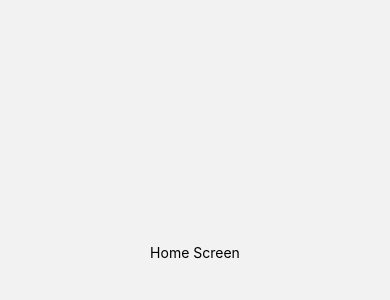
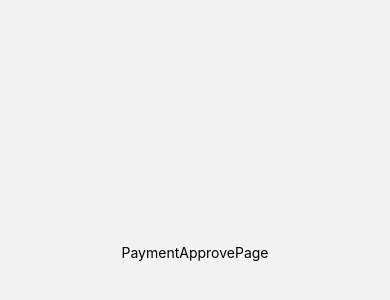
Before and after one commit to zzkhong/rb-test-transaction, a React Native app: screen /PaymentApprove in a window 390 px wide. Before the commit this address had no page. Shown: the part 170-470 px from the top of the page. Built offline with nearby package versions, Linux system fonts and the light colour scheme.

Commit message:
chore: setup template for necessary screens

```diff
--- a/src/App.tsx
+++ b/src/App.tsx
@@ -3,7 +3,12 @@ import {
   NavigationContainer,
 } from '@react-navigation/native';
 import { createNativeStackNavigator } from '@react-navigation/native-stack';
+
 import HomePage from './modules/HomePage';
+import RecipientPage from './modules/payment/RecipientPage';
+import PaymentDetailPage from './modules/payment/PaymentDetailPage';
+import PaymentApprovePage from './modules/payment/PaymentApprovePage';
+import PaymentResultPage from './modules/payment/PaymentResultPage';
 
 export const navigationRef = createNavigationContainerRef();
 const Stack = createNativeStackNavigator();
@@ -18,10 +23,12 @@ function App() {
         }}
       >
         <Stack.Screen name="Home" component={HomePage} />
-        <Stack.Screen name="Recipients" component={HomePage} />
-        <Stack.Screen name="Payment" component={HomePage} />
-        <Stack.Screen name="Approval" component={HomePage} />
-        <Stack.Screen name="Result" component={HomePage} />
+
+        {/* Payment Module */}
+        <Stack.Screen name="PaymentRecipient" component={RecipientPage} />
+        <Stack.Screen name="PaymentDetail" component={PaymentDetailPage} />
+        <Stack.Screen name="PaymentApprove" component={PaymentApprovePage} />
+        <Stack.Screen name="PaymentResult" component={PaymentResultPage} />
       </Stack.Navigator>
     </NavigationContainer>
   );
--- /dev/null
+++ b/src/modules/payment/PaymentApprovePage.tsx
@@ -0,0 +1,18 @@
+import * as React from 'react';
+import { View, Text, StyleSheet } from 'react-native';
+
+export default function PaymentApprovePage() {
+  return (
+    <View style={style.container}>
+      <Text>PaymentApprovePage</Text>
+    </View>
+  );
+}
+
+const style = StyleSheet.create({
+  container: {
+    flex: 1,
+    alignItems: 'center',
+    justifyContent: 'center',
+  },
+});
--- /dev/null
+++ b/src/modules/payment/PaymentDetailPage.tsx
@@ -0,0 +1,18 @@
+import * as React from 'react';
+import { View, Text, StyleSheet } from 'react-native';
+
+export default function PaymentDetailPage() {
+  return (
+    <View style={style.container}>
+      <Text>PaymentDetailPage</Text>
+    </View>
+  );
+}
+
+const style = StyleSheet.create({
+  container: {
+    flex: 1,
+    alignItems: 'center',
+    justifyContent: 'center',
+  },
+});
--- /dev/null
+++ b/src/modules/payment/PaymentResultPage.tsx
@@ -0,0 +1,18 @@
+import * as React from 'react';
+import { View, Text, StyleSheet } from 'react-native';
+
+export default function PaymentResultPage() {
+  return (
+    <View style={style.container}>
+      <Text>PaymentResultPage</Text>
+    </View>
+  );
+}
+
+const style = StyleSheet.create({
+  container: {
+    flex: 1,
+    alignItems: 'center',
+    justifyContent: 'center',
+  },
+});
--- /dev/null
+++ b/src/modules/payment/RecipientPage.tsx
@@ -0,0 +1,18 @@
+import * as React from 'react';
+import { View, Text, StyleSheet } from 'react-native';
+
+export default function RecipientPage() {
+  return (
+    <View style={style.container}>
+      <Text>RecipientPage</Text>
+    </View>
+  );
+}
+
+const style = StyleSheet.create({
+  container: {
+    flex: 1,
+    alignItems: 'center',
+    justifyContent: 'center',
+  },
+});
```
